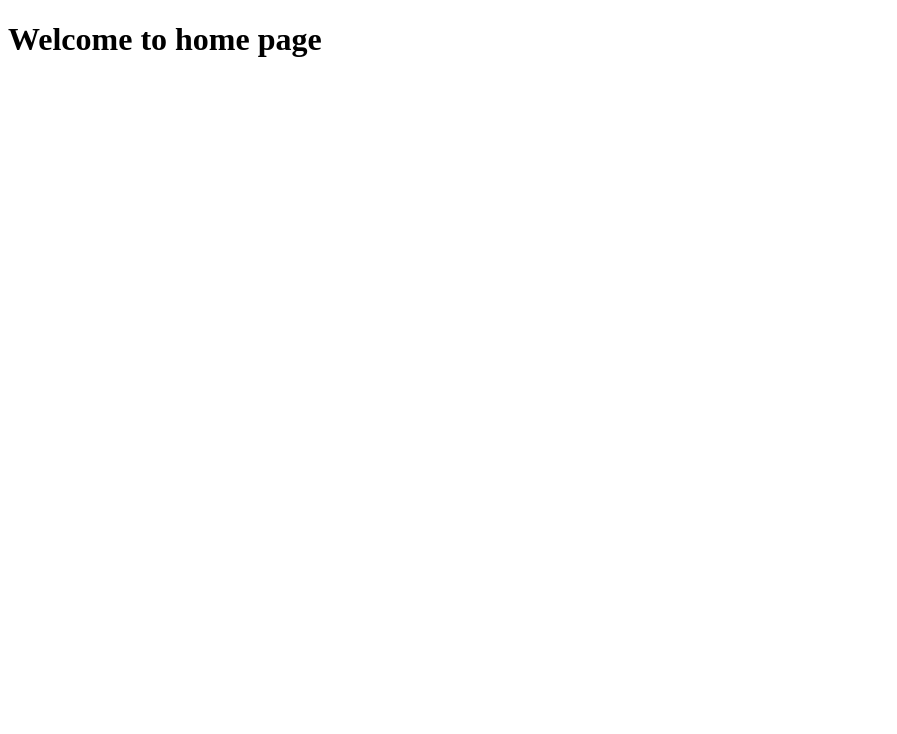
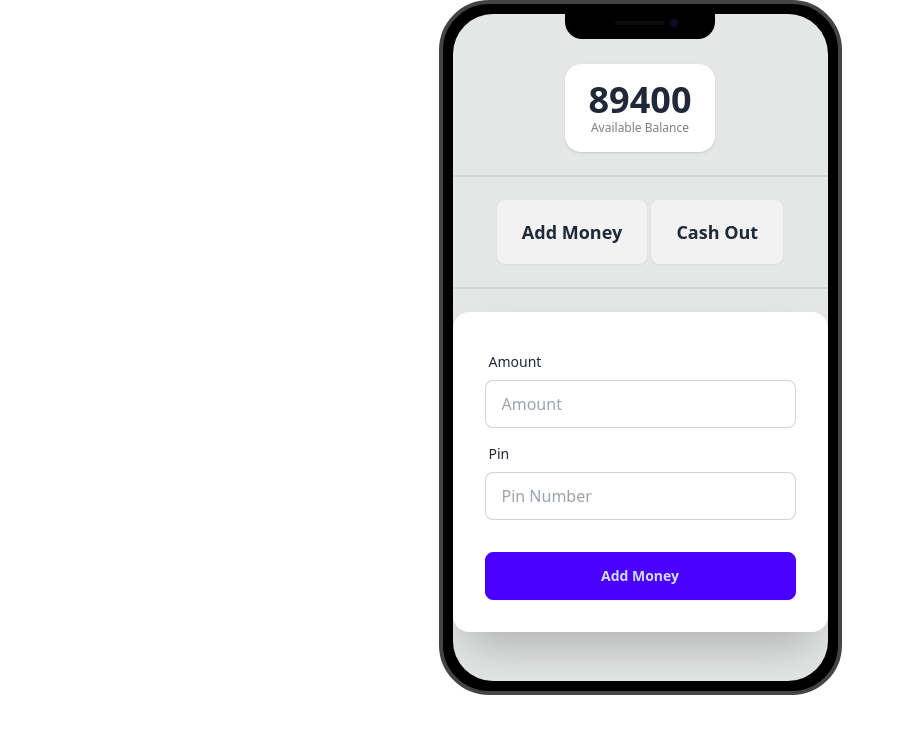
Before and after one commit to FaisalHasanEmon/payoo-mfs, a plain HTML site: page home.html in a window 1280 px wide. Shown: the whole page, without its empty margins (0-897 px from the left). Drawn offline with nearby package versions, Linux system fonts and the light colour scheme.

Commit message:
Add money and event handler in progress

```diff
--- a/home.html
+++ b/home.html
@@ -1,11 +1,83 @@
 <!DOCTYPE html>
-<html lang="en">
+<html lang="en" data-theme="light">
   <head>
     <meta charset="UTF-8" />
     <meta name="viewport" content="width=device-width, initial-scale=1.0" />
-    <title>Home Page</title>
+    <title>Payoo MFS</title>
+
+    <!-- Tailwind And Daisy UI CDN -->
+    <link
+      href="https://cdn.jsdelivr.net/npm/daisyui@4.12.10/dist/full.min.css"
+      rel="stylesheet"
+      type="text/css"
+    />
+    <script src="https://cdn.tailwindcss.com"></script>
   </head>
   <body>
-    <h1>Welcome to home page</h1>
+    <header></header>
+    <main class="flex justify-center">
+      <div class="mockup-phone">
+        <div class="camera"></div>
+        <div class="display">
+          <div class="artboard artboard-demo phone-2">
+            <!-- Actual Content Starts From Here -->
+            <!-- Available Balance -->
+            <div>
+              <div class="stats shadow">
+                <div class="stat">
+                  <div class="stat-value">89400</div>
+                  <div class="stat-desc text-center">Available Balance</div>
+                </div>
+              </div>
+            </div>
+            <div class="divider"></div>
+            <!-- User Action Button -->
+            <div>
+              <button class="btn btn-lg">Add Money</button>
+              <button class="btn btn-lg">Cash Out</button>
+            </div>
+            <div class="divider"></div>
+            <!-- Add Money Section Starts -->
+            <div class="card bg-base-100 w-full max-w-sm shrink-0 shadow-2xl">
+              <form class="card-body">
+                <div class="form-control">
+                  <label class="label">
+                    <span class="label-text">Amount</span>
+                  </label>
+                  <input
+                    type="text"
+                    placeholder="Amount"
+                    class="input input-bordered"
+                    id="input-add-money"
+                    required
+                  />
+                </div>
+                <div class="form-control">
+                  <label class="label">
+                    <span class="label-text">Pin</span>
+                  </label>
+                  <input
+                    type="password"
+                    placeholder="Pin Number"
+                    class="input input-bordered"
+                    autocomplete="off"
+                    id="input-pin-number"
+                    required
+                  />
+                </div>
+                <div class="form-control mt-6">
+                  <button id="btn-add-money" class="btn btn-primary">
+                    Add Money
+                  </button>
+                </div>
+              </form>
+            </div>
+            <!-- Add Money Section Ends -->
+          </div>
+        </div>
+      </div>
+    </main>
+
+    <script src="js/home.js"></script>
   </body>
 </html>
--- /dev/null
+++ b/js/home.js
@@ -0,0 +1,20 @@
+// Add money to the account
+/**
+ Step-1: add an event handler and prevent page reload after form submit
+ Step-2: get money to be added to the account balance
+ */
+
+// Step-1: add an event handler to the add money button inside the form
+document
+  .getElementById("btn-add-money")
+  .addEventListener("click", function (event) {
+    // Prevent the default form submission behavior
+    event.preventDefault();
+
+    // Step-2: get money to be added inside the account
+    const addMoneyInput = document.getElementById("input-add-money").value;
+    console.log(addMoneyInput);
+    // Get Pin Number Provided
+    const inputPinNumber = document.getElementById("input-pin-number").value;
+    console.log(inputPinNumber);
+  });
```
